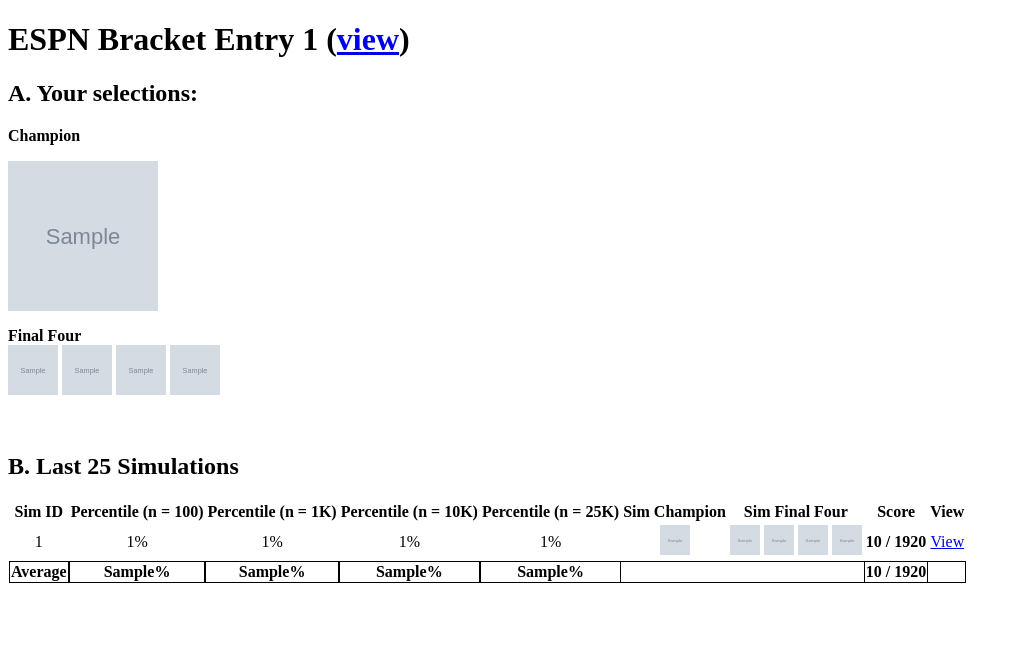
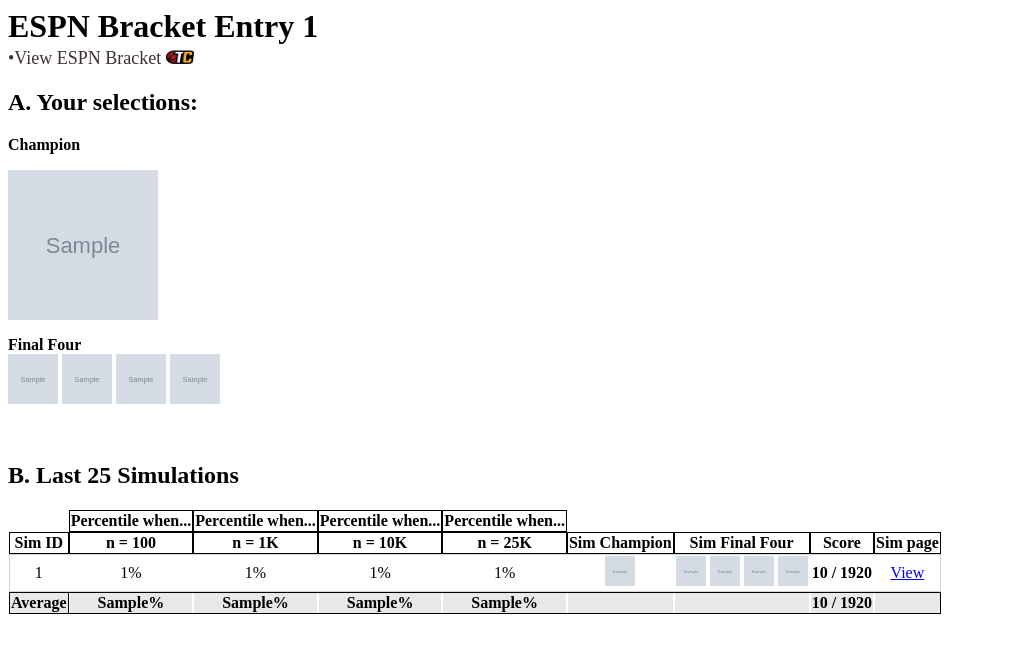
Before and after one commit to kevniu95/NCAA-Tournament-Modeler-Project, a Flask app: template app/templates/entrySummary.html in a window 1280 px wide. Shown: the top 653 px of the page, without its empty margins (0-1021 px from the left). Run offline with Flask 2, Linux system fonts and the light colour scheme; the template is opened without the code that fills it: most values are stand-ins (such as "Sample title", 1, 10 or a date in 2020); grey boxes marked "Sample" are stand-in pictures.

Commit message:
Edits to html template and css styling

```diff
--- a/app/app.py
+++ b/app/app.py
@@ -85,7 +85,7 @@
     ddb_funcs.writeToDynamoMeta(app, entry_results)
     ddb_funcs.writeToDynamoData(app, entry_results)
 
-    return render_template('results.html', results = entry_results, espnId = espnId)
+    return render_template('results.html', results = entry_results, espnId = espnId, espnLink = link)
 
 @app.route('/<entryId>')
 def entrySummary(entryId):
@@ -122,7 +122,8 @@
 def simulationResult(entryId, simulationId):
     if invalidRoute(entryId):
         return "Invalid entry id!"
-
+    print(entryId)
+    print(simulationId)
     # Need both meta data and response data read from tables
     read_kwargs = {'KeyConditionExpression' : "entry_id = :entryId and simulation_id = :simId",
                     'ExpressionAttributeValues' : {':entryId' :  int(entryId),
--- a/app/templates/entrySummary.html
+++ b/app/templates/entrySummary.html
@@ -5,8 +5,13 @@
 	</head>
   <body>
 		<!-- Headings -->
-		<h1>ESPN Bracket Entry {{ metadata[0]['entry_id'] }} (<a href = "https://fantasy.espn.com/tournament-challenge-bracket/2022/en/entry?entryID={{ metadata[0]['entry_id'] }}" target = "_blank">view</a>)</h1>
-
+		<h1 style="margin:0";>ESPN Bracket Entry {{ metadata[0]['entry_id'] }}</h1>
+		<span>
+			<a style="text-decoration: none; color:rgb(62, 49, 49); font-size:18px" href = "https://fantasy.espn.com/tournament-challenge-bracket/2022/en/entry?entryID={{ metadata[0]['entry_id'] }}" target = "_blank">
+				&#x2022;View ESPN Bracket
+				<img style="margin-top:5px" src = "{{ url_for('static',filename='img/logo_square.png') }}"  height = 14 width = 28>
+			</a>
+		</span>
 	</body>
 
 
@@ -26,21 +31,32 @@
     <h2>B. Last 25 Simulations</h2>
 	<table id="history" class="table table-striped">
 		<thead>
+		<tr>
+			<th></th>
+			<th style="outline:thin solid">  Percentile when...</th>
+			<th style="outline:thin solid">  Percentile when...</th>
+			<th style="outline:thin solid">  Percentile when...</th>
+			<th style="outline:thin solid">  Percentile when...</th>
+			<th></th>
+			<th></th>
+			<th></th>
+			<th></th>
+		</tr>
 		  <tr>
-			<th>Sim ID</th>
-			<th>Percentile (n = 100) </th>
-            <th>Percentile (n = 1K) </th>
-            <th>Percentile (n = 10K) </th>
-            <th>Percentile (n = 25K) </th>
-			<th>Sim Champion</th>
-			<th>Sim Final Four</th>
-            <th>Score</th>
-            <th>View</th>
-			</tr>
+			<th style="outline:thin solid">Sim ID</th>
+			<th style="outline:thin solid">n = 100 </th>
+            <th style="outline:thin solid">n = 1K </th>
+            <th style="outline:thin solid">n = 10K </th>
+            <th style="outline:thin solid">n = 25K </th>
+			<th style="outline:thin solid">Sim Champion</th>
+			<th style="outline:thin solid">Sim Final Four</th>
+            <th style="outline:thin solid">Score</th>
+            <th style="outline:thin solid">Sim page</th>
+		</tr>
 		</thead>
 		<tbody>
 			{% for i in metadata %}
-			<tr>
+			<tr style="outline:thin solid; outline-color:lightgray">
 			  <td align='center'>{{ i['simulation_id'] }}</td>
 			  <td align='center'>{{ i['entryAtSize']['100']['percentile'] }}%</td>
               <td align='center'>{{ i['entryAtSize']['1000']['percentile'] }}%</td>
@@ -60,15 +76,15 @@
 
 			  </tr>
 		  {% endfor %}
-          <tr style="outline: thin solid">
+          <tr style="outline: thin solid; background-color:rgba(233, 231, 231, 0.962)">
             <td align='center' style="outline: thin solid"><strong>Average</strong></td>
-            <td align='center' style="outline: thin solid"><strong>{{ entryAtSizeSumm['100'] }}%</strong></td>
-            <td align='center' style="outline: thin solid"><strong>{{ entryAtSizeSumm['1000'] }}%</strong></td>
-            <td align='center' style="outline: thin solid"><strong>{{ entryAtSizeSumm['10000'] }}%</strong></td>
-            <td align='center' style="outline: thin solid"><strong>{{ entryAtSizeSumm['25000'] }}%</strong></td>
+            <td align='center'><strong>{{ entryAtSizeSumm['100'] }}%</strong></td>
+            <td align='center'><strong>{{ entryAtSizeSumm['1000'] }}%</strong></td>
+            <td align='center'><strong>{{ entryAtSizeSumm['10000'] }}%</strong></td>
+            <td align='center'><strong>{{ entryAtSizeSumm['25000'] }}%</strong></td>
             <td align='center'></td>
             <td align='center'></td>
-            <td align='center' style="outline: thin solid"><strong>{{ scoreSumm }} / 1920</strong></td>
+            <td align='center'><strong>{{ scoreSumm }} / 1920</strong></td>
             <td align='center'></td>
         </tr>
 
```
Also changed, not shown: app/static/css/style.css (added, +25 -0 lines), app/templates/results.html (+41 -18 lines), app/templates/results_learnfrontend.html (added, +119 -0 lines), app/static/img/logo_square.png (added).
